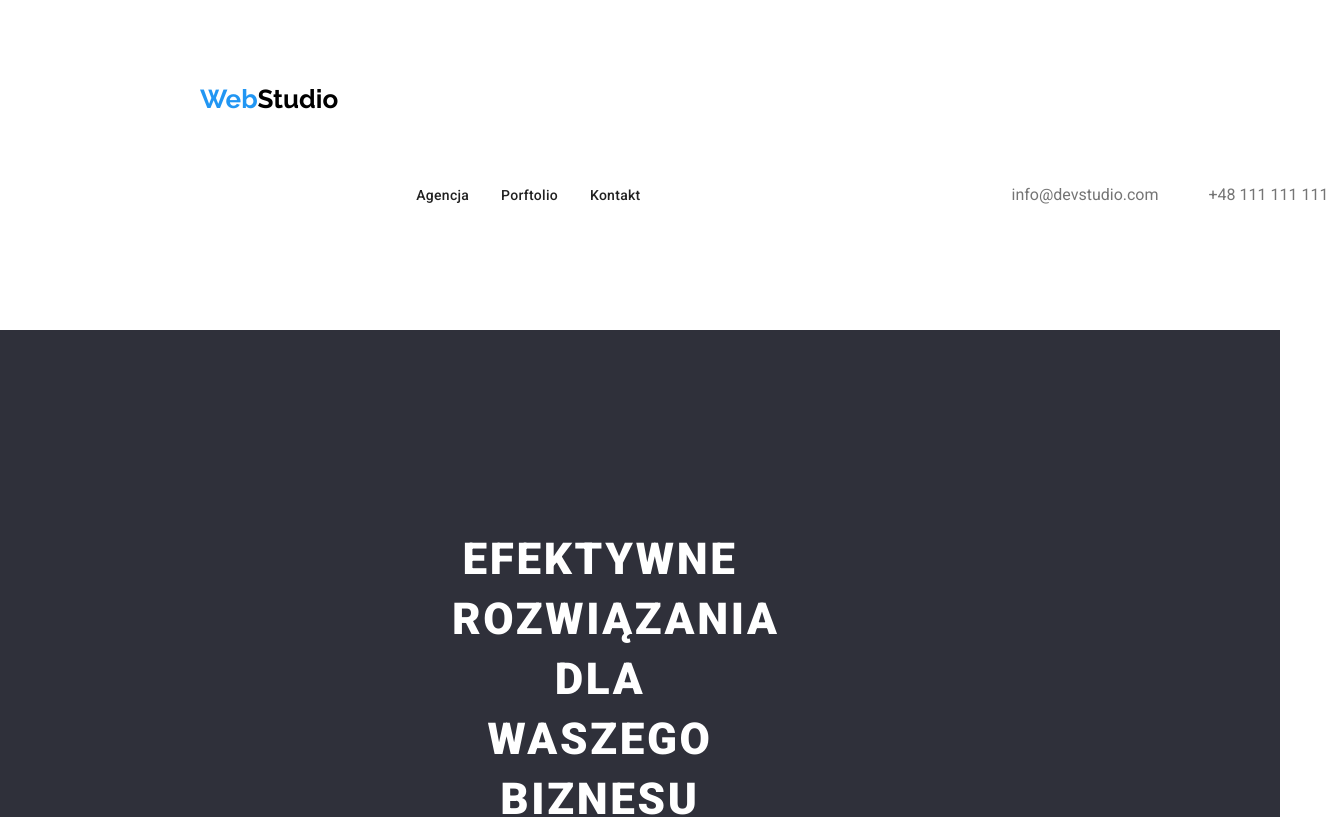
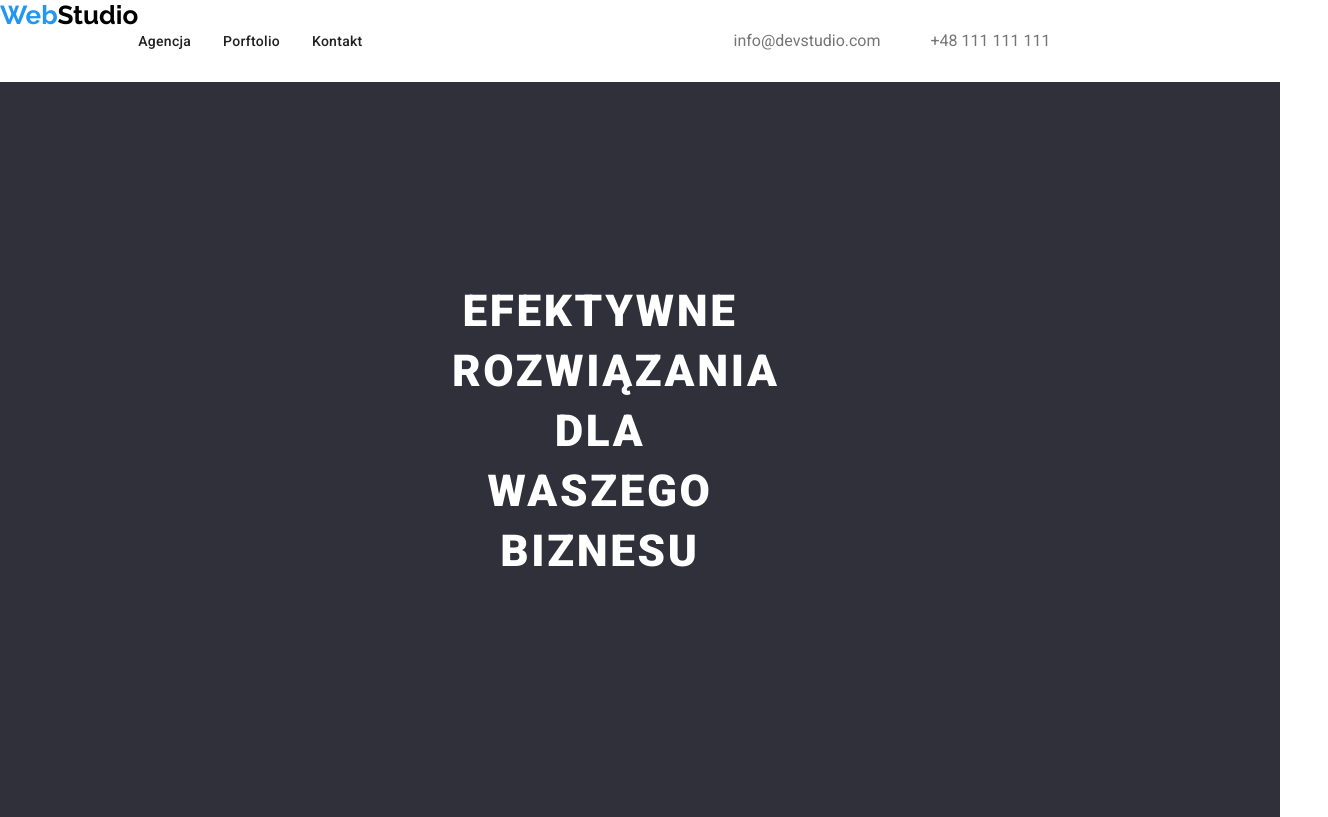
Before and after one commit to KacperTrybus/goit-markup-hw-03, a plain HTML site: page index.html in a window 1280 px wide. Shown: the top 817 px of the page, 1328 px wide, since content can reach past the window. Drawn offline with nearby package versions, Linux system fonts and the light colour scheme.

Commit message:
probolemy v2

```diff
--- a/css/styles.css
+++ b/css/styles.css
@@ -50,6 +50,7 @@ body {
   line-height: 1.17;
   color: #000;
   text-decoration: none;
+  padding: -70px 78px -69px 200px;
 }
 .foot-logo {
   font-weight: 700;
@@ -242,15 +243,14 @@ body {
   display: inline-flex;
 }
 
+.nav-box {
+  justify-content: center;
+}
+.logo-box {
+  padding: -70px 78px -69px 200px;
+  justify-content: center;
+}
 .main-section-box {
   display: block;
   background-color: #2f303a;
 }
-.nav-box {
-  justify-content: center;
-}
-.logo-box {
-  padding: 0px 78px 0px 200px;
-  margin: -70px 0px -69px 0px;
-  display: inline-flex;
-}
--- a/index.html
+++ b/index.html
@@ -30,12 +30,10 @@
   </head>
 
   <body>
-    <section class="section">
     <div class="container">
       <header class="box-head">
-          <div class="logo-box">
         <a href="index.html" class="logo"><span class="logo-color">Web</span>Studio</a>
-          </div>
+
         <nav class="nav-box">
           <ul class="nav-list">
             <li><a href="index.html" class="nav-font">Agencja</a></li>
@@ -46,9 +44,7 @@
 
         <ul class="nav-list-sec">
           <li>
-              <a href="mailto:info@devstudio.com" class="contact contact-mail"
-                >info@devstudio.com</a
-              >
+            <a href="mailto:info@devstudio.com" class="contact contact-mail">info@devstudio.com</a>
           </li>
 
           <li class="grey-font">
@@ -57,7 +53,7 @@
         </ul>
       </header>
     </div>
-    </section>
+
     <!-- dokonczyc  -->
     <main class="main-section">
       <section class="main-section-box">
```
Lines whose indentation alone changed are shown as unchanged.
